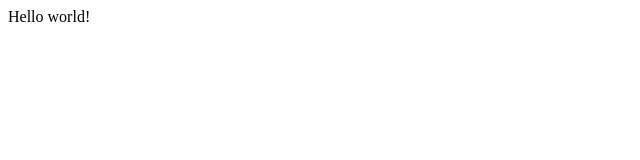
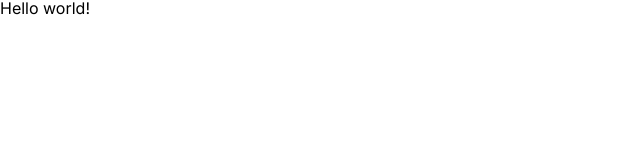
Before and after one commit to viniponteslima/blog, a Next.js app: page / in a window 1280 px wide. Shown: the top 160 px of the page, without its empty margins (0-640 px from the left). Built offline with nearby package versions, Linux system fonts and the light colour scheme.

Commit message:
feat(style): adicionar estilos globais

```diff
--- a/src/app/layout.tsx
+++ b/src/app/layout.tsx
@@ -1,4 +1,6 @@
 import type { Metadata } from "next";
+import "@/styles/reset.css";
+import "@/styles/global.css";
 
 export const metadata: Metadata = {
   title: "Create Next App",
--- /dev/null
+++ b/src/styles/global.css
@@ -0,0 +1,26 @@
+@import url("https://fonts.googleapis.com/css2?family=Inter:wght@100..900&family=Space+Grotesk:wght@300..700&display=swap");
+
+:root {
+  --brand-color: #e07b67;
+
+  --dark-10: #121214;
+  --dark-20: #17171a;
+  --dark-30: #202024;
+  --dark-40: #252529;
+
+  --gray: #afabb6;
+  --white: #ffffff;
+}
+
+body {
+  font-family: "Inter", sans-serif;
+}
+
+h1,
+h2,
+h3,
+h4,
+h5,
+h6 {
+  font-family: "Space Grotesk", sans-serif;
+}
--- /dev/null
+++ b/src/styles/reset.css
@@ -0,0 +1,43 @@
+html, body, div, span, applet, object, iframe,
+h1, h2, h3, h4, h5, h6, p, blockquote, pre,
+a, abbr, acronym, address, big, cite, code,
+del, dfn, em, img, ins, kbd, q, s, samp,
+small, strike, strong, sub, sup, tt, var,
+b, u, i, center,
+dl, dt, dd, ol, ul, li,
+fieldset, form, label, legend,
+table, caption, tbody, tfoot, thead, tr, th, td,
+article, aside, canvas, details, embed,
+figure, figcaption, footer, header, hgroup,
+menu, nav, output, ruby, section, summary,
+time, mark, audio, video {
+	margin: 0;
+	padding: 0;
+	border: 0;
+	font-size: 100%;
+	font: inherit;
+	vertical-align: baseline;
+}
+/* HTML5 display-role reset for older browsers */
+article, aside, details, figcaption, figure,
+footer, header, hgroup, menu, nav, section {
+	display: block;
+}
+body {
+	line-height: 1;
+}
+ol, ul {
+	list-style: none;
+}
+blockquote, q {
+	quotes: none;
+}
+blockquote:before, blockquote:after,
+q:before, q:after {
+	content: '';
+	content: none;
+}
+table {
+	border-collapse: collapse;
+	border-spacing: 0;
+}
```
